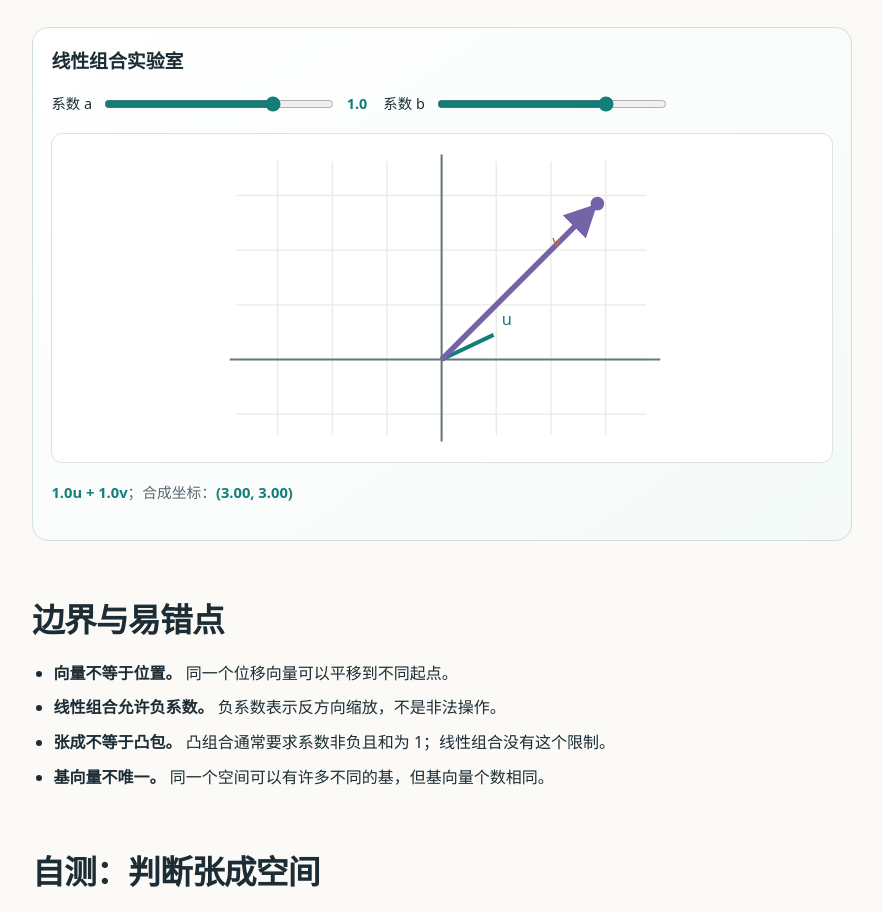
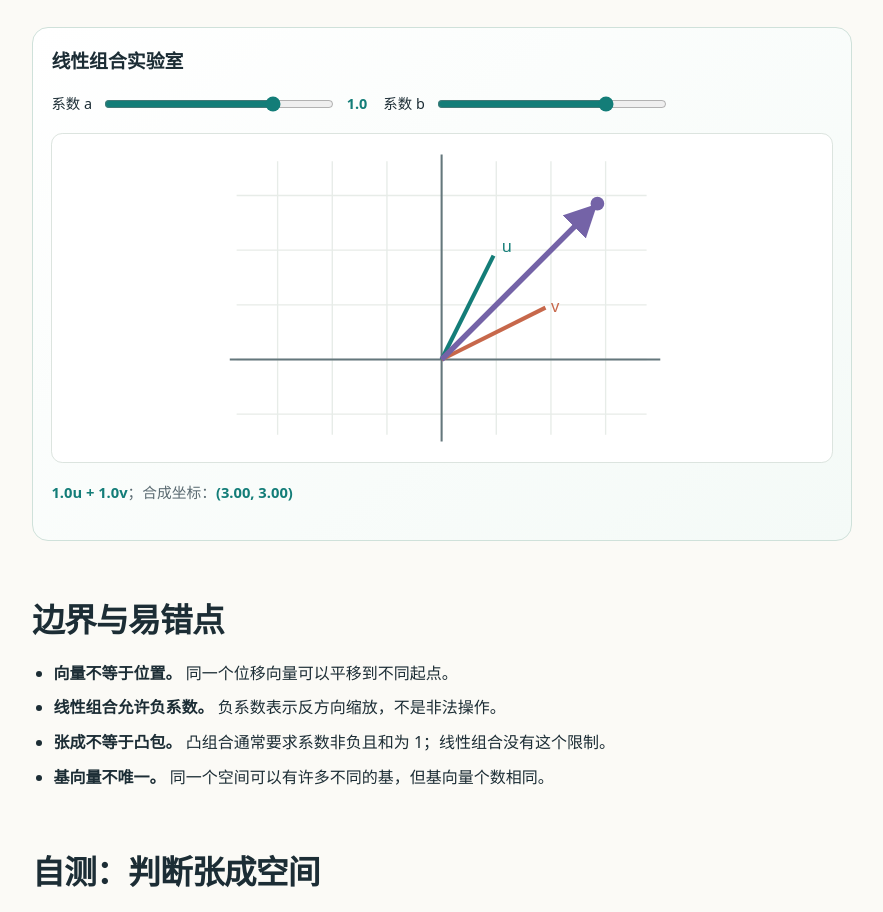
Before and after one commit to 1998x-stack/Linear-Algebra, a plain HTML site: page content/01-vectors/index.html in a window 1280 px wide. Shown: the part 3300-4212 px from the top of the page, without its empty margins (340-1223 px from the left). Drawn offline with Linux system fonts and the light colour scheme.

Commit message:
Correct vector and equation diagram geometry

```diff
--- a/content/01-vectors/index.html
+++ b/content/01-vectors/index.html
@@ -43,7 +43,7 @@
 <label class="control">系数 a <input type="range" name="a" min="-2" max="2" step=".1" value="1"><output class="output">1.0</output></label>
 <label class="control">系数 b <input type="range" name="b" min="-2" max="2" step=".1" value="1"></label>
 </div>
-<svg class="demo-svg" viewBox="0 0 360 240" role="img" aria-label="线性组合向量实验坐标图"><defs><marker id="combo-arrow" markerWidth="7" markerHeight="7" refX="6" refY="3" orient="auto"><path d="M0 0L6 3L0 6" fill="#7463a7"/></marker></defs><g stroke="#e7ece8"><path d="M30 45H330M30 85H330M30 125H330M30 165H330M30 205H330M60 20V220M100 20V220M140 20V220M180 20V220M220 20V220M260 20V220M300 20V220"/></g><path d="M25 165H340M180 225V15" stroke="#64777c" stroke-width="1.5"/><path d="M180 165L218 147" stroke="#147d78" stroke-width="3"/><path d="M180 165L256 89" stroke="#c7684b" stroke-width="3"/><line id="combo-result" x1="180" y1="165" x2="256" y2="89" stroke="#7463a7" stroke-width="4" marker-end="url(#combo-arrow)"/><circle id="combo-point" cx="256" cy="89" r="5" fill="#7463a7"/><text x="224" y="140" fill="#147d78" font-size="12">u</text><text x="261" y="83" fill="#c7684b" font-size="12">v</text></svg>
+<svg class="demo-svg" viewBox="0 0 360 240" role="img" aria-label="线性组合向量实验坐标图"><defs><marker id="combo-arrow" markerWidth="7" markerHeight="7" refX="6" refY="3" orient="auto"><path d="M0 0L6 3L0 6" fill="#7463a7"/></marker></defs><g stroke="#e7ece8"><path d="M30 45H330M30 85H330M30 125H330M30 165H330M30 205H330M60 20V220M100 20V220M140 20V220M180 20V220M220 20V220M260 20V220M300 20V220"/></g><path d="M25 165H340M180 225V15" stroke="#64777c" stroke-width="1.5"/><path d="M180 165L218 89" stroke="#147d78" stroke-width="3"/><path d="M180 165L256 127" stroke="#c7684b" stroke-width="3"/><line id="combo-result" x1="180" y1="165" x2="256" y2="89" stroke="#7463a7" stroke-width="4" marker-end="url(#combo-arrow)"/><circle id="combo-point" cx="256" cy="89" r="5" fill="#7463a7"/><text x="224" y="86" fill="#147d78" font-size="12">u</text><text x="260" y="130" fill="#c7684b" font-size="12">v</text></svg>
 <p><span data-output="coeff" class="output">1.0u + 1.0v</span>；合成坐标：<span data-output="combo" class="output">(3.00, 3.00)</span></p>
 </div>
 </section>
```
